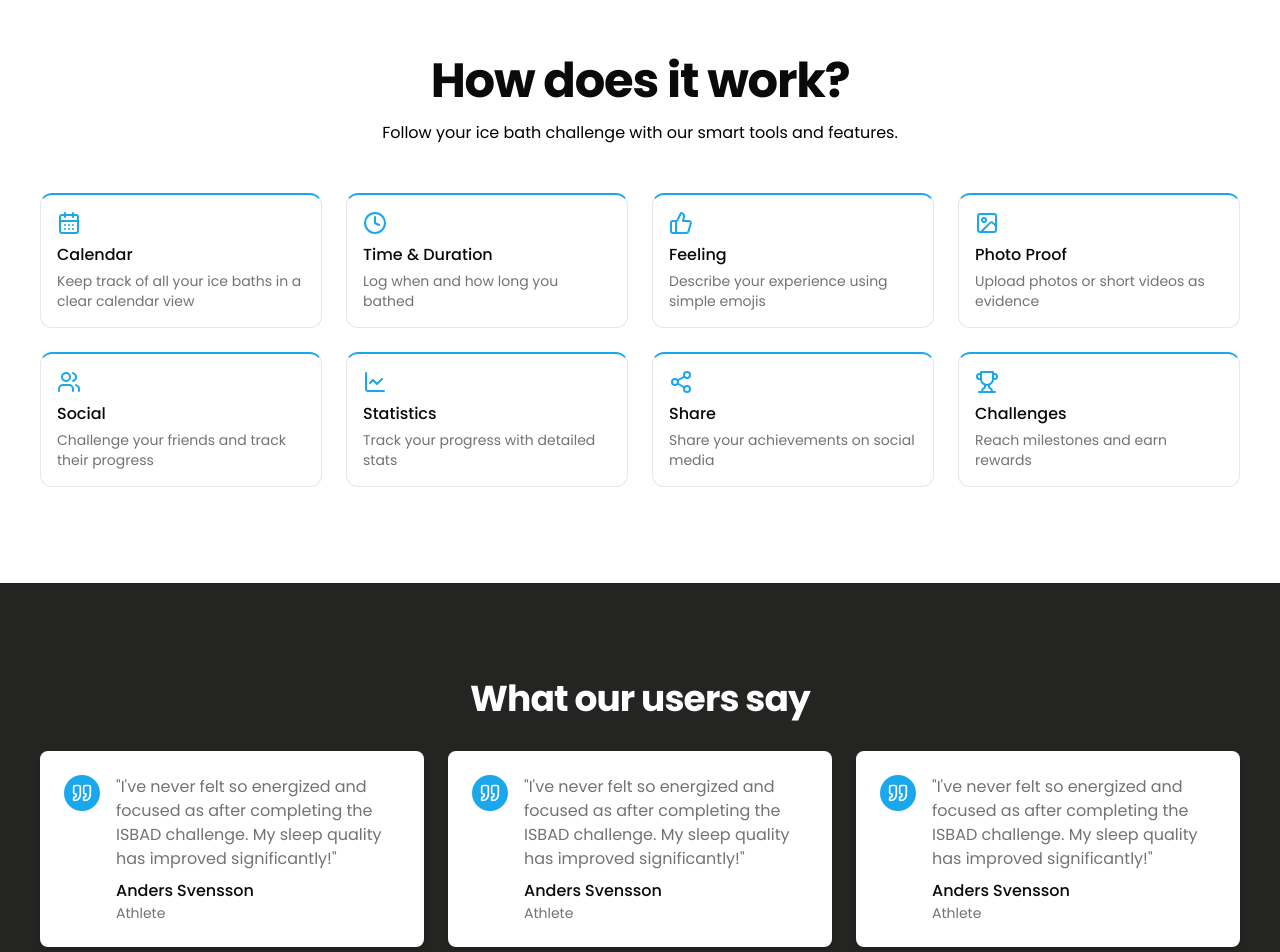
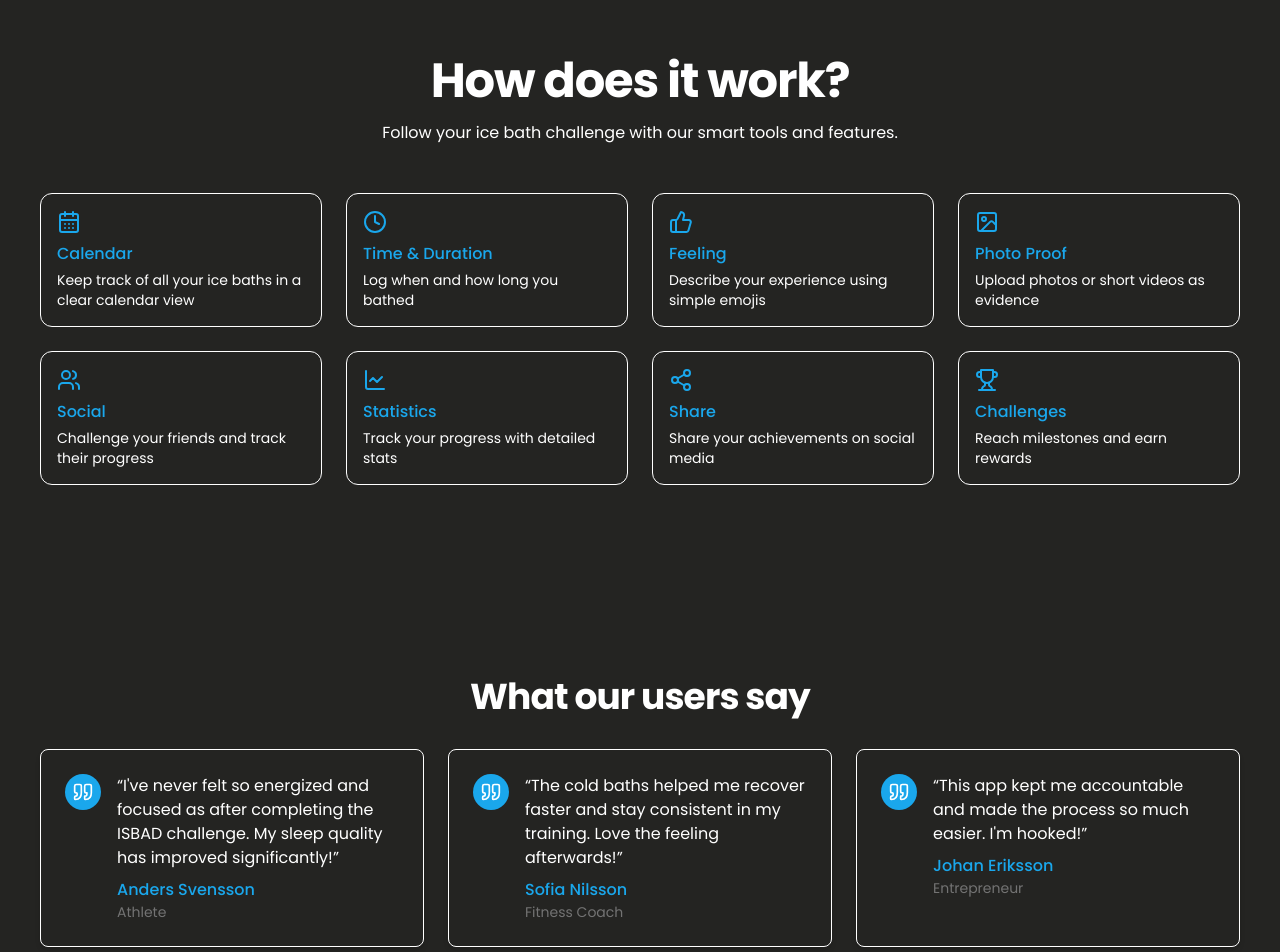
Before and after one commit to Oscar-Mattsson-790/isbad-challenge, a Next.js app: page / in a window 1280 px wide. Shown: the part 800-1752 px from the top of the page. Built offline with nearby package versions, Linux system fonts and the light colour scheme; no server answers.

Commit message:
new colors, add new component testimonials

```diff
--- a/app/layout.tsx
+++ b/app/layout.tsx
@@ -39,8 +39,8 @@ export default function RootLayout({
               <Header />
               <main className="flex-1">{children}</main>
               <footer className="border-t py-6 bg-[#242422]">
-                <div className="container flex flex-col items-center justify-center gap-4 md:flex-row">
-                  <p className="text-center text-sm text-white md:text-left">
+                <div className="container flex flex-col items-center justify-center gap-4">
+                  <p className="text-center text-sm text-white">
                     &copy; {new Date().getFullYear()} All rights reserved
                     <br />
                     ISBAD Challenge –{" "}
--- a/app/page.tsx
+++ b/app/page.tsx
@@ -5,6 +5,7 @@ import FeaturesGrid from "@/components/features-grid";
 import { useSupabase } from "@/components/supabase-provider";
 import { useRouter } from "next/navigation";
 import { useState } from "react";
+import Testimonials from "@/components/testimonials";
 
 export default function Home() {
   const { supabase } = useSupabase();
@@ -81,13 +82,13 @@ export default function Home() {
       </section>
 
       {/* Features Section */}
-      <section className="py-16 md:py-24 px-4">
+      <section className="py-16 md:py-24 px-4 bg-[#242422]">
         <div className="container space-y-12">
           <div className="space-y-4 text-center">
-            <h2 className="text-3xl sm:text-4xl md:text-5xl font-bold tracking-tight">
+            <h2 className="text-3xl sm:text-4xl md:text-5xl font-bold tracking-tight text-white">
               How does it work?
             </h2>
-            <p className="mx-auto max-w-[700px] text-black">
+            <p className="mx-auto max-w-[700px] text-white">
               Follow your ice bath challenge with our smart tools and features.
             </p>
           </div>
@@ -96,50 +97,7 @@ export default function Home() {
       </section>
 
       {/* Testimonials */}
-      <section className="bg-[#242422] py-16 md:py-24 px-4">
-        <div className="container space-y-8">
-          <div className="text-center space-y-4">
-            <h2 className="text-3xl sm:text-4xl font-bold tracking-tight text-white">
-              What our users say
-            </h2>
-          </div>
-          <div className="grid gap-6 md:grid-cols-2 lg:grid-cols-3">
-            {[1, 2, 3].map((i) => (
-              <div key={i} className="bg-white p-6 rounded-lg shadow-md">
-                <div className="flex items-start gap-4">
-                  <div className="rounded-full bg-[#1AA7EC] p-2">
-                    <svg
-                      xmlns="http://www.w3.org/2000/svg"
-                      width="20"
-                      height="20"
-                      viewBox="0 0 24 24"
-                      fill="none"
-                      stroke="white"
-                      strokeWidth="2"
-                      strokeLinecap="round"
-                      strokeLinejoin="round"
-                    >
-                      <path d="M3 21c3 0 7-1 7-8V5c0-1.25-.756-2.017-2-2H4c-1.25 0-2 .75-2 1.972V11c0 1.25.75 2 2 2 1 0 1 0 1 1v1c0 1-1 2-2 2s-1 .008-1 1.031V20c0 1 0 1 1 1z" />
-                      <path d="M15 21c3 0 7-1 7-8V5c0-1.25-.757-2.017-2-2h-4c-1.25 0-2 .75-2 1.972V11c0 1.25.75 2 2 2h.75c0 2.25.25 4-2.75 4v3c0 1 0 1 1 1z" />
-                    </svg>
-                  </div>
-                  <div className="space-y-2">
-                    <p className="text-muted-foreground text-sm sm:text-base">
-                      &quot;I&apos;ve never felt so energized and focused as
-                      after completing the ISBAD challenge. My sleep quality has
-                      improved significantly!&quot;
-                    </p>
-                    <div>
-                      <p className="font-medium">Anders Svensson</p>
-                      <p className="text-sm text-muted-foreground">Athlete</p>
-                    </div>
-                  </div>
-                </div>
-              </div>
-            ))}
-          </div>
-        </div>
-      </section>
+      <Testimonials />
 
       {/* CTA Section */}
       <section className="py-16 md:py-24 px-4">
--- a/components/features-grid.tsx
+++ b/components/features-grid.tsx
@@ -58,11 +58,11 @@ export default function FeaturesGrid() {
       {features.map((feature, index) => (
         <div
           key={index}
-          className="flex flex-col rounded-xl border border-gray-200 border-t-[2px] border-t-[#1AA7EC] p-4 transition-all hover:shadow-[0_4px_20px_0_#1AA7EC]"
+          className="flex flex-col rounded-xl border border-white p-4 transition-all hover:shadow-[0_4px_20px_0_#1AA7EC]"
         >
           <div className="mb-2">{feature.icon}</div>
-          <h3 className="mb-1 font-medium">{feature.title}</h3>
-          <p className="text-sm text-muted-foreground">{feature.description}</p>
+          <h3 className="mb-1 font-medium text-[#1AA7EC]">{feature.title}</h3>
+          <p className="text-sm text-white">{feature.description}</p>
         </div>
       ))}
     </div>
--- /dev/null
+++ b/components/testimonials.tsx
@@ -0,0 +1,80 @@
+"use client";
+
+interface Testimonial {
+  quote: string;
+  name: string;
+  title: string;
+}
+
+const testimonials: Testimonial[] = [
+  {
+    quote:
+      "I've never felt so energized and focused as after completing the ISBAD challenge. My sleep quality has improved significantly!",
+    name: "Anders Svensson",
+    title: "Athlete",
+  },
+  {
+    quote:
+      "The cold baths helped me recover faster and stay consistent in my training. Love the feeling afterwards!",
+    name: "Sofia Nilsson",
+    title: "Fitness Coach",
+  },
+  {
+    quote:
+      "This app kept me accountable and made the process so much easier. I'm hooked!",
+    name: "Johan Eriksson",
+    title: "Entrepreneur",
+  },
+];
+
+export default function Testimonials() {
+  return (
+    <section className="bg-[#242422] py-16 md:py-24 px-4">
+      <div className="container space-y-8">
+        <div className="text-center space-y-4">
+          <h2 className="text-3xl sm:text-4xl font-bold tracking-tight text-white">
+            What our users say
+          </h2>
+        </div>
+        <div className="grid gap-6 md:grid-cols-2 lg:grid-cols-3">
+          {testimonials.map((t, i) => (
+            <div
+              key={i}
+              className="p-6 rounded-lg shadow-md bg-[#242422] border border-white"
+            >
+              <div className="flex items-start gap-4">
+                <div className="rounded-full bg-[#1AA7EC] p-2">
+                  <svg
+                    xmlns="http://www.w3.org/2000/svg"
+                    width="20"
+                    height="20"
+                    viewBox="0 0 24 24"
+                    fill="none"
+                    stroke="white"
+                    strokeWidth="2"
+                    strokeLinecap="round"
+                    strokeLinejoin="round"
+                  >
+                    <path d="M3 21c3 0 7-1 7-8V5c0-1.25-.756-2.017-2-2H4c-1.25 0-2 .75-2 1.972V11c0 1.25.75 2 2 2 1 0 1 0 1 1v1c0 1-1 2-2 2s-1 .008-1 1.031V20c0 1 0 1 1 1z" />
+                    <path d="M15 21c3 0 7-1 7-8V5c0-1.25-.757-2.017-2-2h-4c-1.25 0-2 .75-2 1.972V11c0 1.25.75 2 2 2h.75c0 2.25.25 4-2.75 4v3c0 1 0 1 1 1z" />
+                  </svg>
+                </div>
+                <div className="space-y-2">
+                  <p className="text-muted-foreground text-sm sm:text-base text-white">
+                    “{t.quote}”
+                  </p>
+                  <div>
+                    <p className="font-medium text-[#1AA7EC]">{t.name}</p>
+                    <p className="text-sm text-muted-foreground text-[#1AA7EC]">
+                      {t.title}
+                    </p>
+                  </div>
+                </div>
+              </div>
+            </div>
+          ))}
+        </div>
+      </div>
+    </section>
+  );
+}
```
